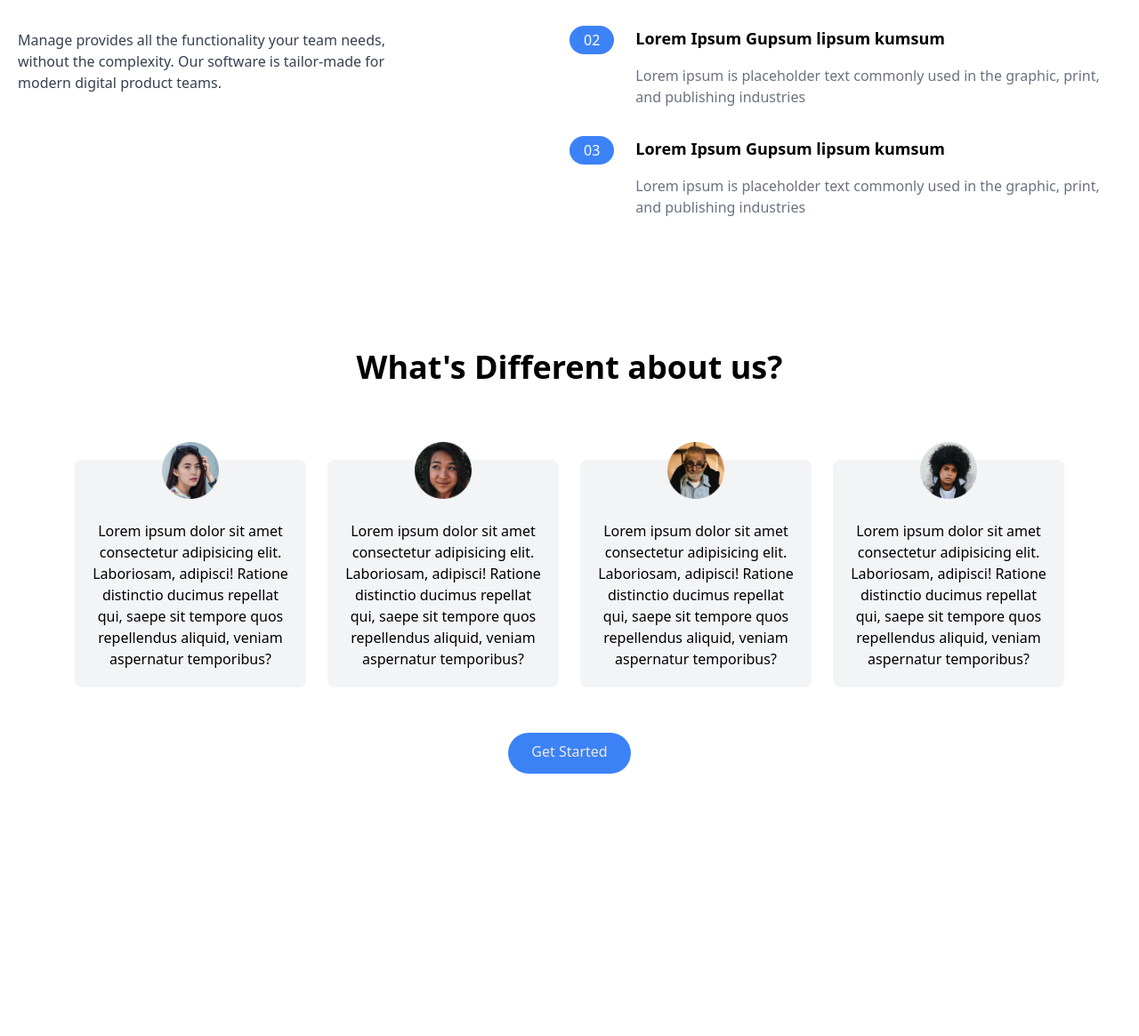
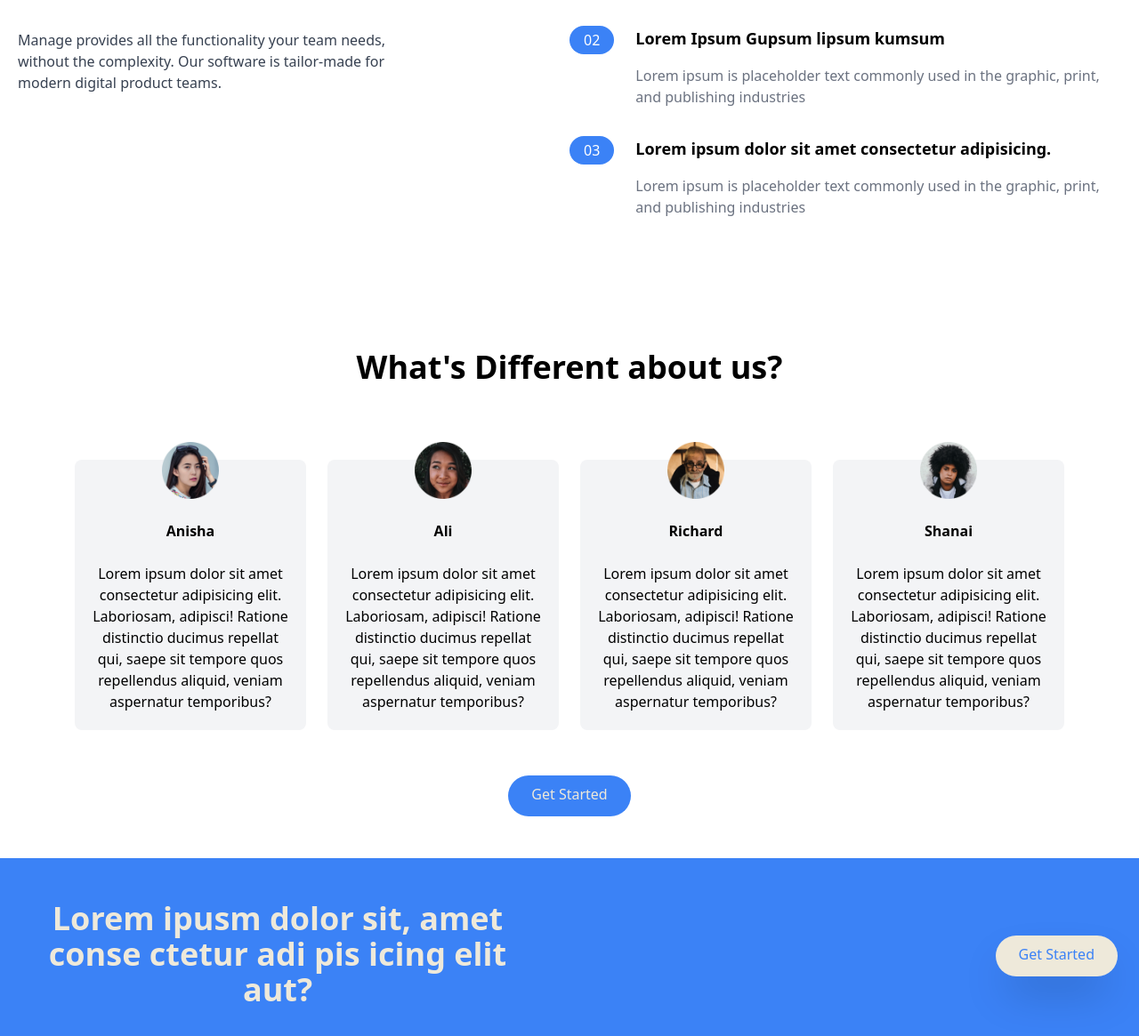
Before and after one commit to MayankBansal12/Tailwind-project, a website: page src/index.html in a window 1280 px wide. Shown: the part 788-1953 px from the top of the page at 89% size. Before the commit the page ends 1705 px from the top, so only its background shows below. Drawn offline with Linux system fonts and the light colour scheme.

Commit message:
Styled CTA section

```diff
--- a/src/index.html
+++ b/src/index.html
@@ -114,12 +114,13 @@
                     <div class="rounded-l-full bg-blue-100 md:bg-transparent">
                         <div class="flex items-center space-x-2">
                             <div class="px-4 py-2 text-white rounded-full md:py-1 bg-blue-500">03</div>
-                            <h3 class="text-base font-bold md:mb-4 md:hidden">Lorem Ipsum Gupsum lipsum kumsum</h3>
+                            <h3 class="text-base font-bold md:mb-4 md:hidden">Lorem ipsum dolor sit amet consectetur
+                            </h3>
                         </div>
                     </div>
                     <div>
                         <h3 class="hidden text-lg font-bold mb-4 md:block">
-                            Lorem Ipsum Gupsum lipsum kumsum
+                            Lorem ipsum dolor sit amet consectetur adipisicing.
                         </h3>
                         <p class="text-gray-500">Lorem ipsum is placeholder text commonly used in the graphic, print,
                             and publishing industries</p>
@@ -138,24 +139,28 @@
             <div class="flex flex-col mt-16 md:flex-row md:space-x-6">
                 <div class="flex flex-col items-center my-5 p-5 bg-gray-100 rounded-lg space-y-6 md:w-1/3">
                     <img src="../img/avatar-anisha.png" alt="profile" class="w-16 -mt-10">
+                    <h2 class="font-bold">Anisha</h2>
                     <p>Lorem ipsum dolor sit amet consectetur adipisicing elit. Laboriosam, adipisci! Ratione distinctio
                         ducimus repellat qui, saepe sit tempore quos repellendus aliquid, veniam aspernatur temporibus?
                     </p>
                 </div>
                 <div class="flex flex-col items-center my-5 p-5 bg-gray-100 rounded-lg space-y-6 md:w-1/3">
                     <img src="../img/avatar-ali.png" alt="profile" class="w-16 -mt-10">
+                    <h2 class="font-bold">Ali</h2>
                     <p>Lorem ipsum dolor sit amet consectetur adipisicing elit. Laboriosam, adipisci! Ratione distinctio
                         ducimus repellat qui, saepe sit tempore quos repellendus aliquid, veniam aspernatur temporibus?
                     </p>
                 </div>
                 <div class="flex flex-col items-center my-5 p-5 bg-gray-100 rounded-lg space-y-6 md:w-1/3">
                     <img src="../img/avatar-richard.png" alt="profile" class="w-16 -mt-10">
+                    <h2 class="font-bold">Richard</h2>
                     <p>Lorem ipsum dolor sit amet consectetur adipisicing elit. Laboriosam, adipisci! Ratione distinctio
                         ducimus repellat qui, saepe sit tempore quos repellendus aliquid, veniam aspernatur temporibus?
                     </p>
                 </div>
                 <div class="flex flex-col items-center my-5 p-5 bg-gray-100 rounded-lg space-y-6 md:w-1/3">
                     <img src="../img/avatar-shanai.png" alt="profile" class="w-16 -mt-10">
+                    <h2 class="font-bold">Shanai</h2>
                     <p>Lorem ipsum dolor sit amet consectetur adipisicing elit. Laboriosam, adipisci! Ratione distinctio
                         ducimus repellat qui, saepe sit tempore quos repellendus aliquid, veniam aspernatur temporibus?
                     </p>
@@ -164,7 +169,20 @@
             <!-- Button -->
             <div class="my-10">
                 <a href="#"
-                    class="p-3 px-6 pt-2 baseline rounded-full border-2 border-transparent text-secondColor bg-blue-500 hover:bg-blue-600">Get Started</a>
+                    class="p-3 px-6 pt-2 baseline rounded-full border-2 border-transparent text-secondColor bg-blue-500 hover:bg-blue-600">Get
+                    Started</a>
+            </div>
+        </div>
+    </section>
+    <section id="CTA-section" class="bg-blue-500">
+        <div
+            class="container flex flex-col items-center justify-between mx-auto px-6 py-24 md:py-12 space-y-12 md:space-y-0 md:flex-row">
+            <h2 class="text-5xl font-bold leading-tight text-center md:text-4xl md:max-w-xl text-secondColor">Lorem
+                ipusm dolor sit, amet conse ctetur adi pis icing elit aut?</h2>
+            <div>
+                <a href="#"
+                    class="p-3 px-6 pt-2 baseline rounded-full border-2 border-transparent text-blue-500 bg-secondColor shadow-2xl hover:bg-gray-200">Get
+                    Started</a>
             </div>
         </div>
     </section>
```
Also changed, not shown: css/main.css.
